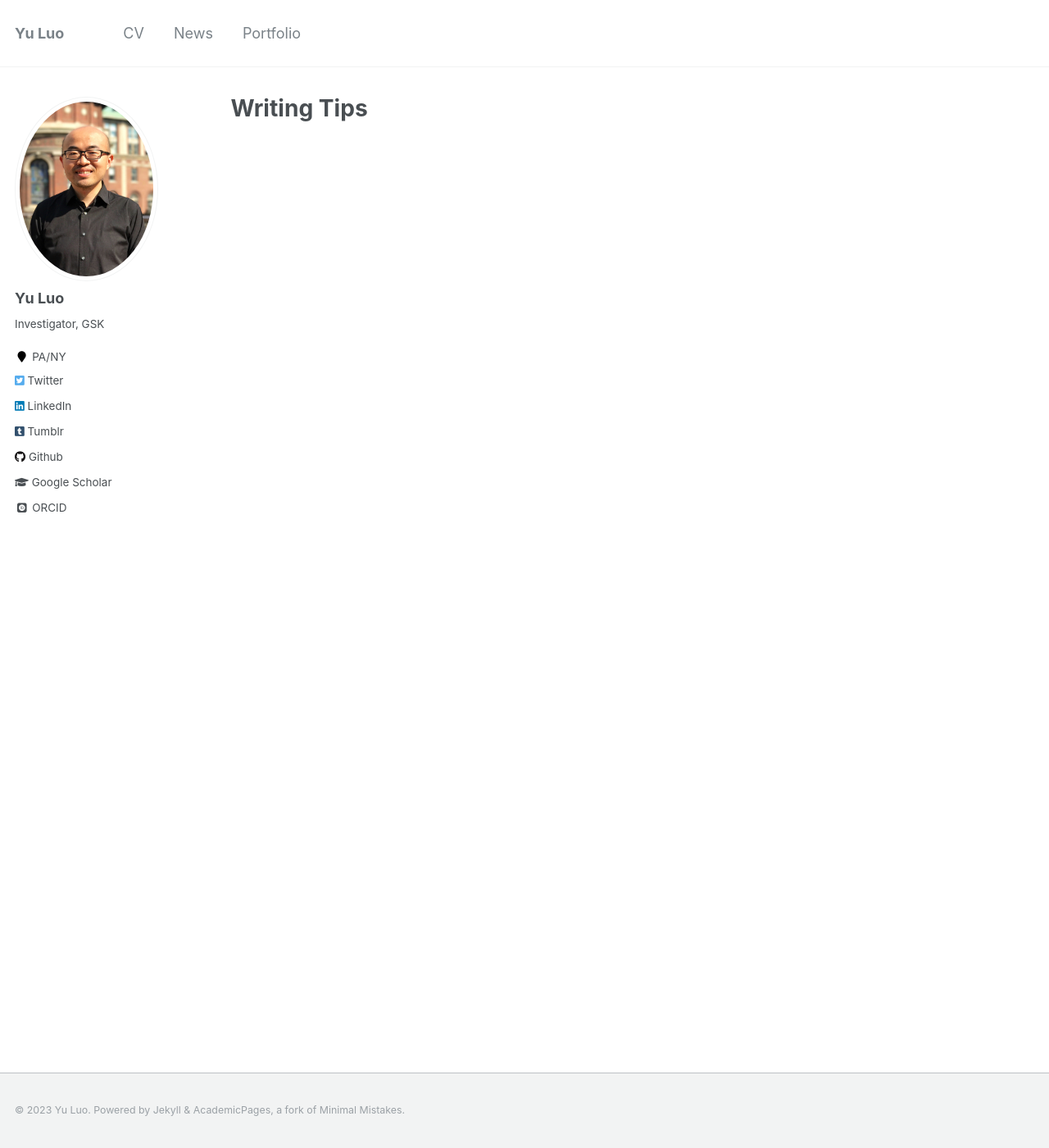
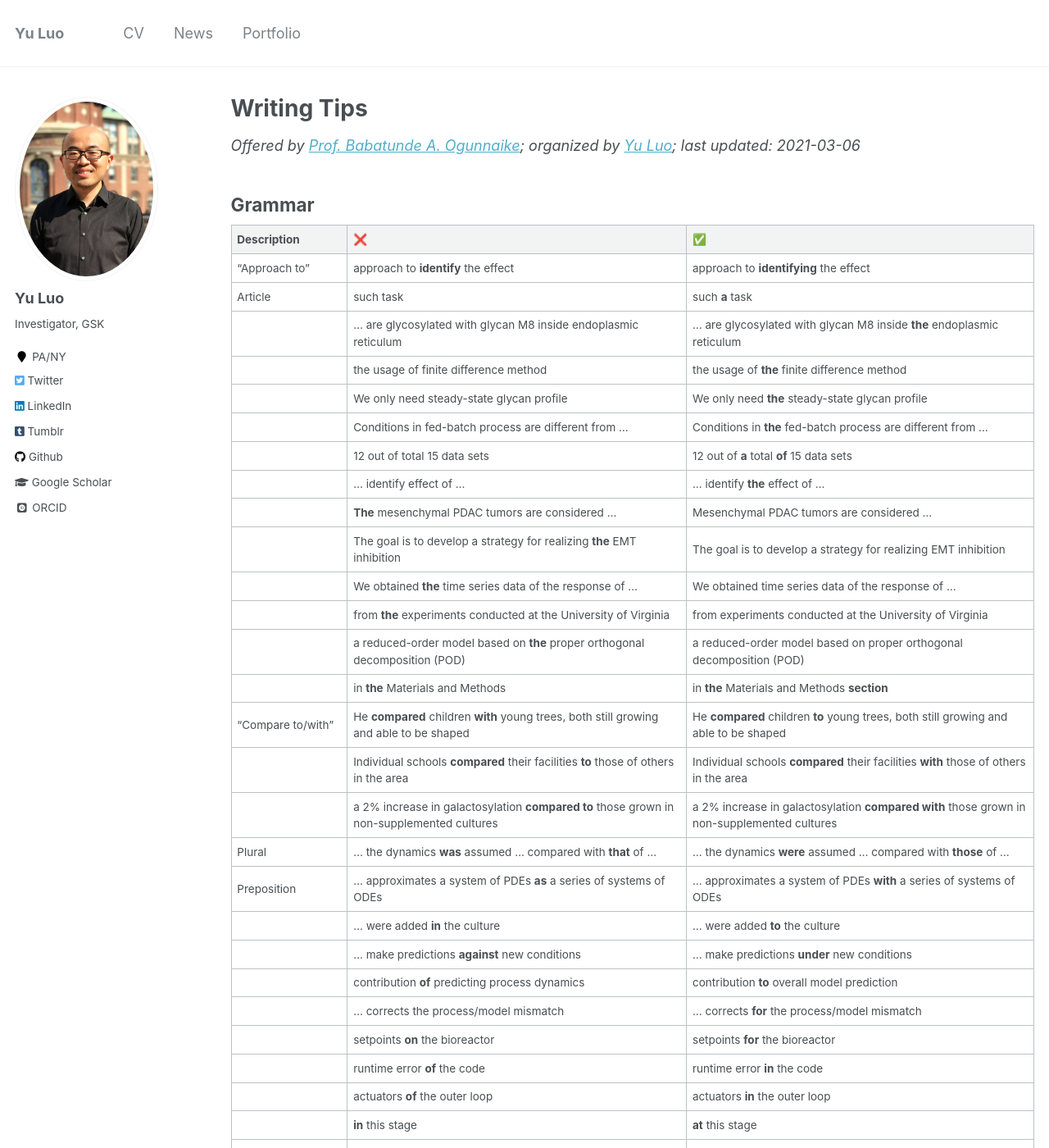
Before and after one commit to l16cn/l16cn.github.io, a Jekyll site: the page built from _pages/writing-tips.md, in a window 1280 px wide and 1400 px high. Shown: the whole window at 82% size. Built offline with Jekyll 4.4.1, drawn with Linux system fonts in a browser that asks for light colours; some web fonts are replaced; some of the changed text lies outside the part shown.

Commit message:
updated writing tip link

```diff
--- /dev/null
+++ b/_pages/writing-tips.md
@@ -0,0 +1,74 @@
+---
+layout: archive
+title: "Writing Tips"
+permalink: /writing/
+author_profile: true
+---
+
+_Offered by [Prof. Babatunde A. Ogunnaike](http://research.che.udel.edu/research_groups/systems/); organized by [Yu Luo](https://yuluo.me); last updated: 2021-03-06_
+
+## Grammar
+
+|Description|❌|✅|
+|:-|:-|:-|
+|"Approach to"|approach to **identify** the effect|approach to **identifying** the effect|
+|Article|such task|such **a** task|
+|       |... are glycosylated with glycan M8 inside endoplasmic reticulum|... are glycosylated with glycan M8 inside **the** endoplasmic reticulum|
+|       |the usage of finite difference method|the usage of **the** finite difference method|
+|       |We only need steady-state glycan profile|We only need **the** steady-state glycan profile|
+|       |Conditions in fed-batch process are different from ...|Conditions in **the** fed-batch process are different from ...|
+|       |12 out of total 15 data sets|12 out of **a** total **of** 15 data sets|
+|       |... identify effect of ...|... identify **the** effect of ...|
+|       |**The** mesenchymal PDAC tumors are considered ...|Mesenchymal PDAC tumors are considered ...|
+|       |The goal is to develop a strategy for realizing **the** EMT inhibition|The goal is to develop a strategy for realizing EMT inhibition|
+|       |We obtained **the** time series data of the response of ...|We obtained time series data of the response of ...|
+|       |from **the** experiments conducted at the University of Virginia|from experiments conducted at the University of Virginia|
+|       |a reduced-order model based on **the** proper orthogonal decomposition (POD)|a reduced-order model based on proper orthogonal decomposition (POD)|
+|       |in **the** Materials and Methods|in **the** Materials and Methods **section**|
+|"Compare to/with"  |He **compared** children **with** young trees, both still growing and able to be shaped|He **compared** children **to** young trees, both still growing and able to be shaped|
+|                   |Individual schools **compared** their facilities **to** those of others in the area|Individual schools **compared** their facilities **with** those of others in the area|
+|                   |a 2% increase in galactosylation **compared to** those grown in non-supplemented cultures|a 2% increase in galactosylation **compared with** those grown in non-supplemented cultures|
+|Plural|... the dynamics **was** assumed ... compared with **that** of ...|... the dynamics **were** assumed ... compared with **those** of ...|
+|Preposition|... approximates a system of PDEs **as** a series of systems of ODEs|... approximates a system of PDEs **with** a series of systems of ODEs|
+|           |... were added **in** the culture|... were added **to** the culture|
+|           |... make predictions **against** new conditions|... make predictions **under** new conditions|
+|           |contribution **of** predicting process dynamics|contribution **to** overall model prediction|
+|           |... corrects the process/model mismatch|... corrects **for** the process/model mismatch|
+|           |setpoints **on** the bioreactor|setpoints **for** the bioreactor|
+|           |runtime error **of** the code|runtime error **in** the code|
+|           |actuators **of** the outer loop|actuators **in** the outer loop|
+|           |**in** this stage|**at** this stage|
+|           |**in** the initial experiment|**during** the initial experiment|
+|           |**In** our latest experiment, that procedure was replaced|**For** our latest experiment, that procedure was replaced|
+|           |the effects **from**|the effects **of**|
+|           |... used **throughout** the study|... used **in** the study|
+|"Resulted/resulting"|the **resulted** distribution|the **resulting** distribution|
+
+## Style
+
+|Description|❌|✅|
+|:-|:-|:-|
+|Adverb placement|We can **readily** extend the model to ...|We can extend the model **readily** to ...|
+|       |without **structurally** changing the model|without changing the model **structurally**|
+|       |... cannot **accurately** predict the process outputs|... cannot predict the process outputs **accurately**|
+|       |We **therefore** simulate ...|**Therefore**, we simulate ...|
+|       |We **first** used ...|**First**, we used ...|
+|       |We **again** followed ...|**Again**, we followed ...|
+|       |The NRMSE value, **however**, is ...|**However**, the NRMSE value is ...|
+|       |... is **separately** calculated for each ...|... is calculated **separately** for each ...|
+|       |... to the Golgi apparatus where it **directly** inhibits FucT|... to the Golgi apparatus where it inhibits FucT **directly**|
+|Anthropomorphism   |Figure 4 **superimposes** the model prediction and measurements|Figure 4 **shows** the model prediction **superimposed on** measurements|
+|                   |Figure 6 **plots** ...|Figure 6 **is a plot of** ...|
+|                   |Figure 8 **plots** ...|Figure 6 **shows a plot of** ...|
+|                   |Table 3 **lists** ...|Table 3 **shows** ...|
+|                   |The validation process can **complete** within a reasonable timeframe|The validation process can **be completed** within a reasonable timeframe|
+|"As well as"|Copper has been shown to affect lactate metabolism and increase oxidative phosphorylation **as well as shifting** glycosylation profiles.|Copper has been shown to affect lactate metabolism, increase oxidative phosphorylation, **and shift** glycosylation profiles.|
+|"For/since/because"|... that captures the effect of media ... in a CHO cell culture process, **for** media composition has been shown to affect ...|... that captures the effect of media ... in a CHO cell culture process **since** media composition has been shown to affect ...|
+|Future tense in scientific writing|We **will** introduce more ...|We **plan to** introduce more ...|
+|"Include"|The manipulated variables **include** feed rate and temperature [1]|The manipulated variables **are** feed rate and temperature|
+|Split infinitive|**to quantitatively capture** such effects|**to capture** such effects **quantitatively**|
+|"That/which"|This structurally simple model **that** approximates ... is used to ...|This structurally simple model, **which** approximates ..., is used to ...|
+|Verb       |We **followed** a ... strategy|We **developed** a ... strategy|
+|           |We **simulated** ...|We **tested** ... **in simulation**|
+
+[1]: "Include" implies that there are more manipulated variables not listed.
```
Also changed, not shown: _pages/about.md (+1 -1 lines), old/writing.md (renamed from _pages/writing.md, +1 -1 lines), 8 other files.
